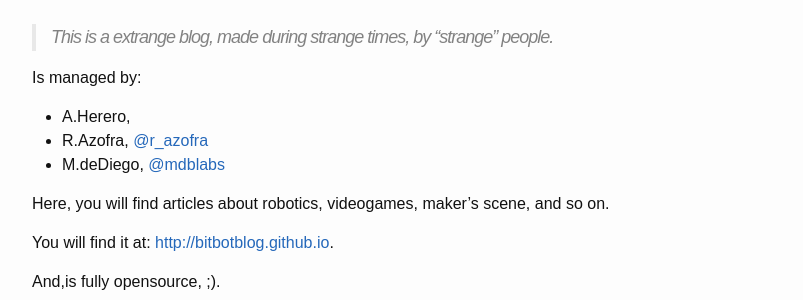
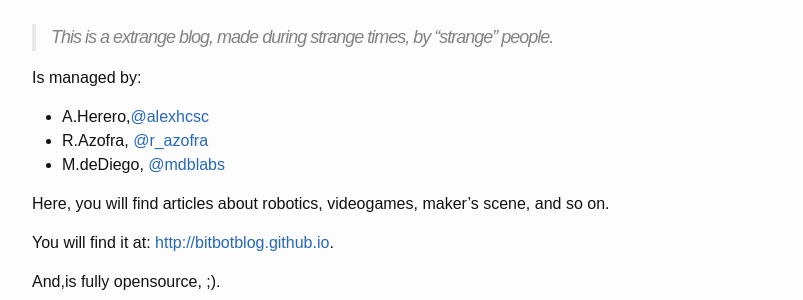
Before and after one commit to bitbotblog/bitbotblog.github.io, a Jekyll site: the page built from about.md, in a window 1280 px wide. Shown: the part 134-434 px from the top of the page, without its empty margins (238-1041 px from the left). Built offline with Jekyll 4.4.1, drawn with Linux system fonts in a browser that asks for light colours.

Commit message:
Actualizado Twitter Alex

```diff
--- a/about.md
+++ b/about.md
@@ -7,7 +7,7 @@ permalink: /about/
 >This is a extrange blog, made during strange times, by "strange" people.
 
 Is managed by:
-* A.Herero,[]()
+* A.Herero,[@alexhcsc](https://twitter.com/alexhcsc)
 * R.Azofra, [@r_azofra](https://twitter.com/r_azofra)
 * M.deDiego, [@mdblabs](https://twitter.com/mdbLabs)
 
```
